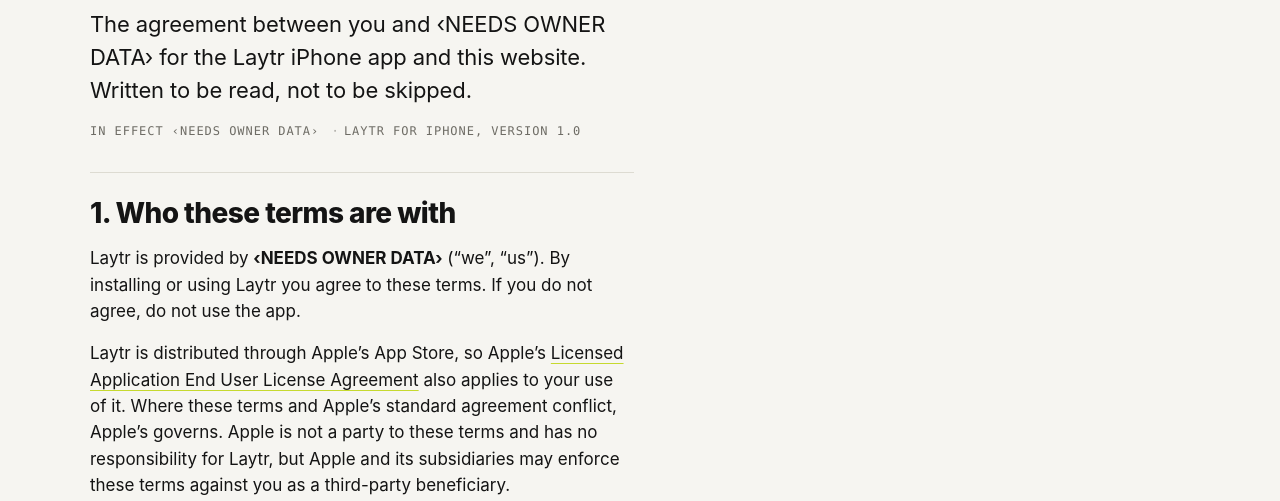
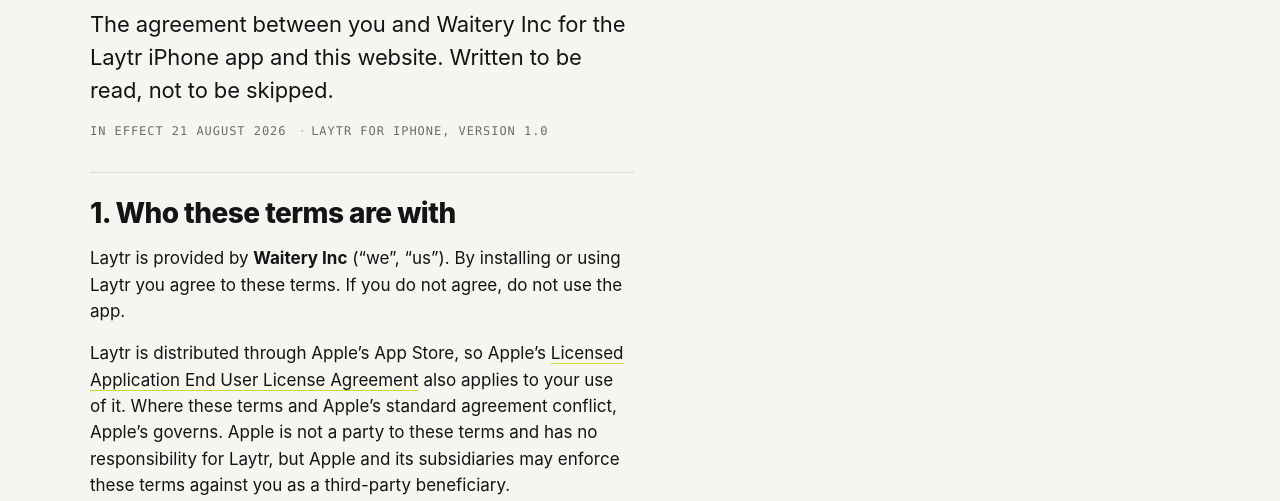
Before and after one commit to mtalaat12/laytr_website, a plain HTML site: page terms.html in a window 1280 px wide. Shown: the part 299-800 px from the top of the page. Drawn offline with Linux system fonts and the light colour scheme.

Commit message:
Publish e9a5f7b42c3e
Built from mtalaat12/laytr@7087f24.
6 file(s) changed.

Generated by website/tools/publish.py. Do not edit this repo directly.

```diff
--- a/terms.html
+++ b/terms.html
@@ -9,7 +9,7 @@
 <!-- The fingerprint of the sources this page was built from. It is how a deploy
      is proven rather than assumed: website/tools/verify.py computes the same
      value locally and compares it against what laytr.app is actually serving. -->
-<meta name="laytr-build" content="8db4e62e1311">
+<meta name="laytr-build" content="e9a5f7b42c3e">
 
 
 <meta property="og:type" content="website">
@@ -71,12 +71,12 @@
   <h1 class="display" style="margin-top:var(--s-m);max-width:11ch">Terms of use</h1>
 
   <p class="lede measure" style="margin-top:var(--s-xl)">
-    The agreement between you and ‹NEEDS OWNER DATA› for the Laytr iPhone
+    The agreement between you and Waitery Inc for the Laytr iPhone
     app and this website. Written to be read, not to be skipped.
   </p>
 
   <p class="catalog" style="margin-top:var(--s-l)">
-    In effect ‹NEEDS OWNER DATA›
+    In effect 21 August 2026
     <span class="catalog__sep">·</span>Laytr for iPhone, version 1.0
   </p>
 
@@ -84,7 +84,7 @@
 
     <h2>1. Who these terms are with</h2>
     <p>
-      Laytr is provided by <strong>‹NEEDS OWNER DATA›</strong>
+      Laytr is provided by <strong>Waitery Inc</strong>
       (&ldquo;we&rdquo;, &ldquo;us&rdquo;). By installing or using Laytr you
       agree to these terms. If you do not agree, do not use the app.
     </p>
@@ -235,7 +235,7 @@
 
     <h2>12. Governing law</h2>
     <p>
-      These terms are governed by the laws of <strong>‹NEEDS OWNER DATA›</strong>,
+      These terms are governed by the laws of <strong>the Province of Ontario and the federal laws of Canada applicable therein</strong>,
       without regard to conflict-of-law rules. If you are a consumer resident
       elsewhere, you may also rely on the mandatory consumer protections of the
       country you live in.
@@ -284,7 +284,7 @@
     </div>
 
     <div class="colophon__fine">
-      <p class="footnote muted">&copy; 2026 ‹NEEDS OWNER DATA›. Laytr is an iPhone app. Nothing you save in it is uploaded to us, because there is nowhere to upload it to.</p>
+      <p class="footnote muted">&copy; 2026 Waitery Inc. Laytr is an iPhone app. Nothing you save in it is uploaded to us, because there is nowhere to upload it to.</p>
       <p class="footnote muted">Apple, iPhone, App Store and TestFlight are trademarks of Apple Inc., registered in the U.S. and other countries. Laytr is not affiliated with, endorsed by, or sponsored by Apple Inc.</p>
     </div>
   </div>
```
Also changed, not shown: 404.html (+2 -2 lines), index.html (+2 -2 lines), privacy.html (+5 -5 lines), support.html (+2 -2 lines), welcome.html (+2 -2 lines).
